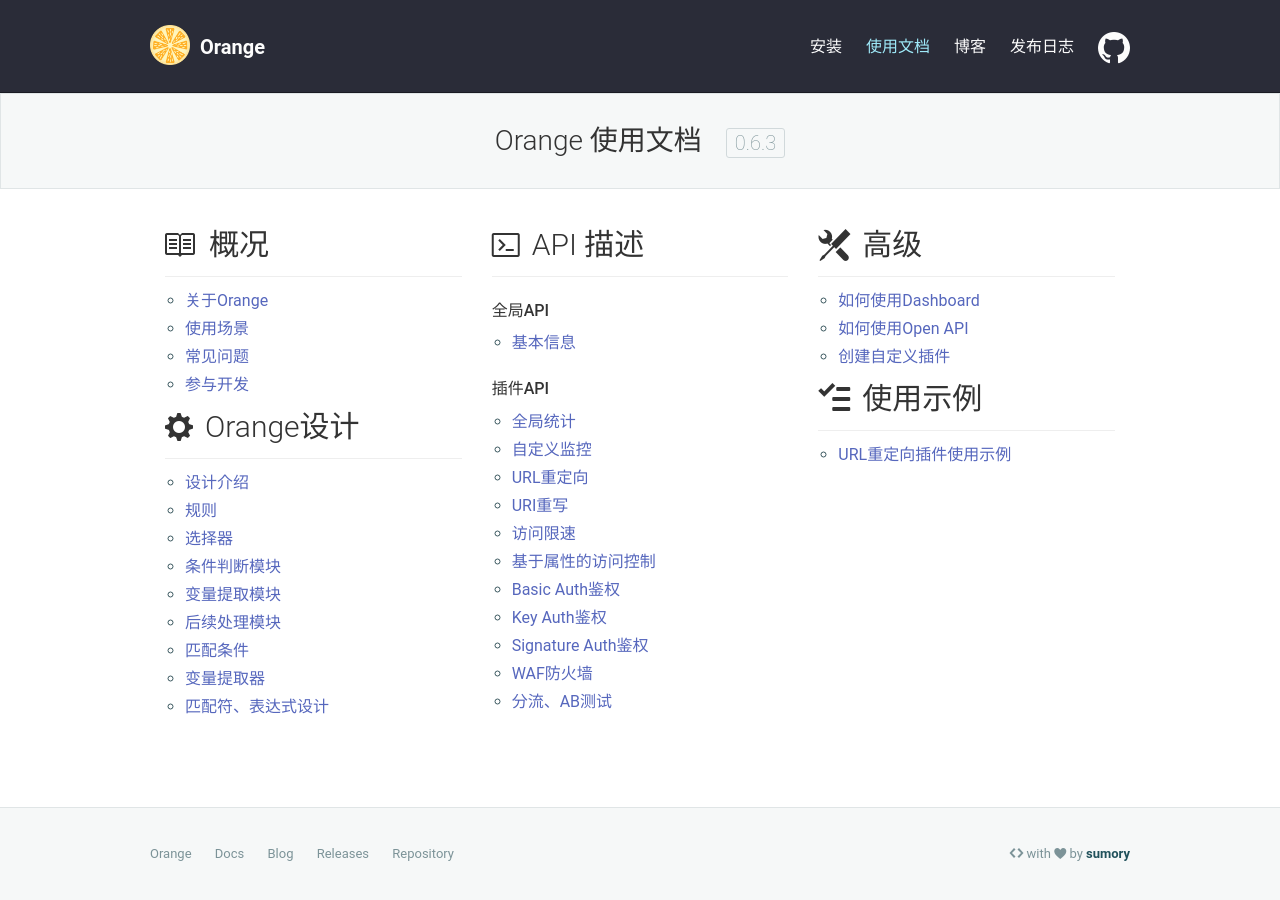
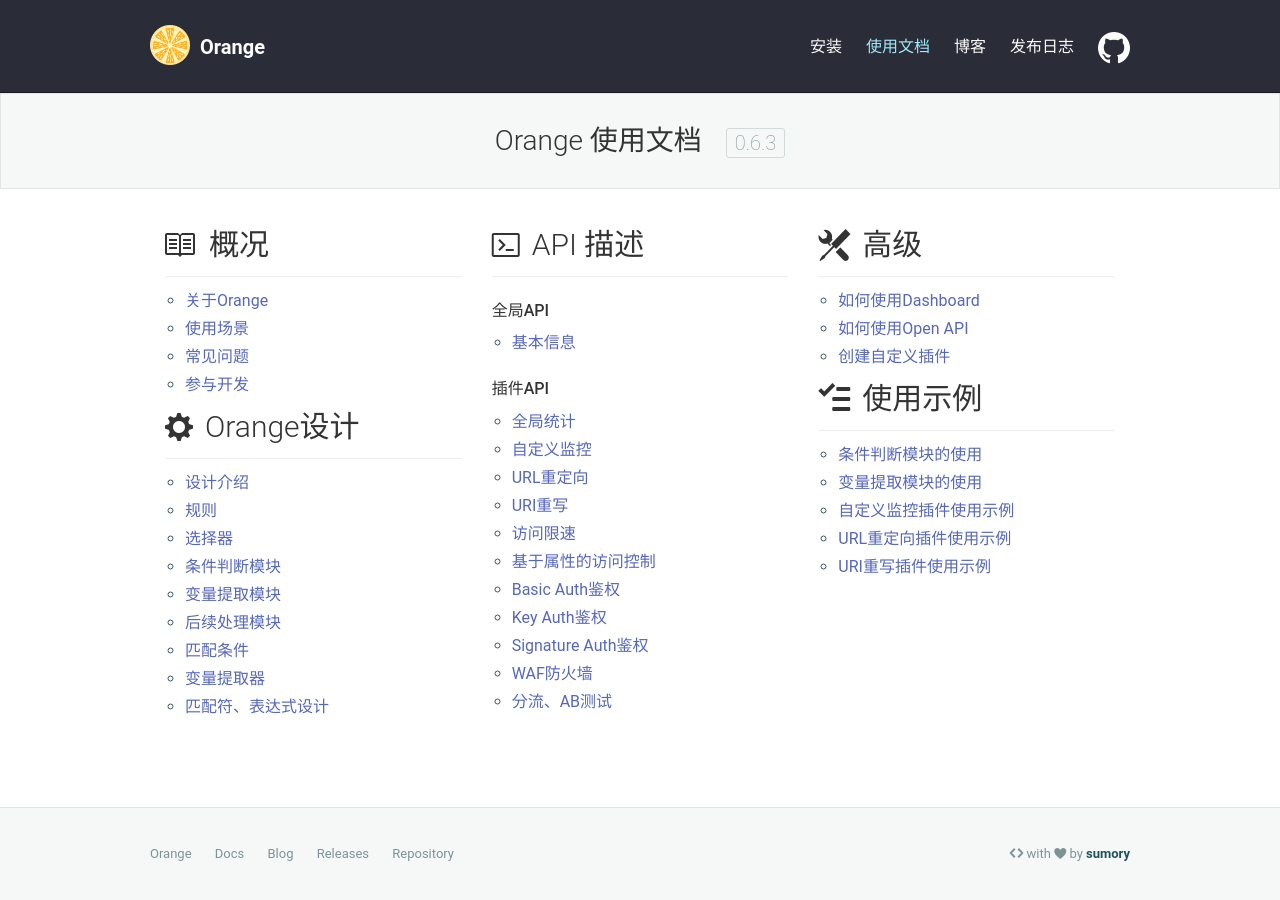
Before and after one commit to sumory/orange.sumory.com, a Jekyll site: the page built from _pages/docs.html, in a window 1280 px wide. Built offline with Jekyll 4.4.1, drawn with Linux system fonts in a browser that asks for light colours; part of the change alters nothing that is shown.

Commit message:
update docs for Orange v0.6.3

```diff
--- /dev/null
+++ b/_docs/usages/extractor.md
@@ -0,0 +1,54 @@
+---
+category: Usages
+redirect_from:
+    - /docs/latest/usages/judge/
+title: "变量提取模块的使用"
+sort_title: "102"
+---
+
+[变量提取模块](/docs/concept/extractor/)是多个插件中都使用到的一个模块， 它主要用来从请求中提取出各种信息， 比如query string, form表单里的字段， 某个header头等等。
+
+它支持两种提取方式：
+
+- 索引式提取
+- 模板式提取
+
+关于变量提取方式的设计可参看[issues#15](https://github.com/sumory/orange/issues/15)。
+
+
+### 索引式提取
+
+顾名思义， 索引式提取的含义是将提取出的所有变量按照顺序保存在一个数组中， 后续以下标的方式来使用。
+
+
+比如我们在"变量提取模块"提取了三个值：
+
+![](/images/usages/extractor_1.png)
+
+那么之后就可以通过${1}、${2}、${3}来使用， 其中
+
+- ${1}指的是header头里的app_version字段， 如果header没有此字段， 则赋一个默认值`v0.1`
+- ${2}指的是query中的uid字段
+- ${3}指的是query中age字段， 若无则给予默认值18
+
+### 模板式提取
+
+模板时提取主要为了解决索引式提取必须要按序使用的问题， 并且当需要从uri中提取多个值时索引式提取方式并不友好。
+
+
+如以下示例， 我们提取了四个值：
+
+![](/images/usages/extractor_2.png)
+
+则之后我们可以通过以下方式来使用：
+
+- \{\{query.uid\}\}指的是从query中提取出的uid字段
+- \{\{query.age\}\}指的是从query中提取出的age字段, 若无则给予默认值18
+- \{\{uri.v1\}\}指的是从格式为`^/start/(.*)/(.*)/end`的URI中提取出的第1个分段值
+    - 比如， 如果URI为/start/abc/123/end, 则此时值为abc
+    - 如果URI为/start/momo/sharp/end, 则此时值为momo
+- \{\{uri.v2\}\}指的是从格式为`^/start/(.*)/(.*)/end`的URI中提取出的第2个分段值
+    - 比如， 若URI为/start/abc/123/end, 则此时值为123
+    - 如果URI为/start/momo/sharp/end, 则此时值为sharp
+
+注意， 若从URI中提取， 仍然要根据顺序来使用， 如\{\{uri.v1\}\}、\{\{uri.v2\}\}、\{\{uri.v3\}\}.
--- /dev/null
+++ b/_docs/usages/judge.md
@@ -0,0 +1,70 @@
+---
+category: Usages
+redirect_from:
+    - /docs/latest/usages/judge/
+title: "条件判断模块的使用"
+sort_title: "101"
+---
+
+[条件判断模块](/docs/concept/judge/)是多个插件中都使用到的一个模块， 它主要用来筛选出目标流量。
+
+**对于PostPrams类型的条件**, 当前只支持`Content-Type`为`application/x-www-form-urlencoded`的POST请求。
+
+条件判断模块有四种类型：
+
+- 单一条件匹配： 顾名思义， 只支持一个条件
+- and匹配： 对所有条件取与操作
+- or匹配： 对所有条件取或操作
+- 复杂匹配： 根据另行配置的表达式判断是否匹配
+
+其中， 每个[条件](/docs/concept/condition/)都支持8种数据来源的8种操作符运算， 可自由搭配。
+
+
+### 单一条件匹配
+
+单一条件匹配非常简单， 比如我们想筛选出来自某个IP的流量， 只需:
+
+![](/images/usages/judge_1.png)
+
+比如想筛选出访问某个域名的流量， 只需:
+
+![](/images/usages/judge_2.png)
+
+
+### and匹配
+
+支持多个条件作and运算，如果结果为真， 则表示该请求命中这个规则， 即筛选出了这部分流量。
+
+比如我们想筛选出来自10.3.2.1访问my_domain.com的请求， 只需：
+
+![](/images/usages/judge_3.png)
+
+
+比如我们想筛选出**访问/user**这个URI并且**query中含有id这个参数**， 并且其**值大于1234**的请求， 只需：
+
+![](/images/usages/judge_4.png)
+
+
+### or匹配
+
+or匹配与and匹配类似， 不过是对所有条件作**或**运算。
+
+
+### 复杂匹配
+
+**注意**： 复杂匹配可使用lua条件运算来筛选流量， 但其性能相较于上文几种方式会有下降， 应优先选择前三种流量筛选方式。
+
+复杂匹配需要配置一个表达式，名为expression， 表达式中每个值的格式为v[index], 比如v[1]对应的就是第一个条件的值。
+
+
+比如我们需要筛选出以下流量：
+
+- 来源IP为10.3.2.1或10.4.5.6
+- query中含有id， 并且id>1234
+
+我们只需如下配置即可：
+
+![](/images/usages/judge_5.png)
+
+
+(v[1] or v[2]) and v[3]，即前两个条件至少一个为真并且第三个条件为真时，规则为真， 这时这个请求就被筛选出来了。
--- /dev/null
+++ b/_docs/usages/monitor.md
@@ -0,0 +1,28 @@
+---
+category: Usages
+redirect_from:
+    - /docs/latest/usages/monitor/
+title: "自定义监控插件使用示例"
+sort_title: "201"
+---
+
+自定义监控： 用于对“筛选”出来的流量进行统计、监控。
+
+当前的监控指标有：
+
+- 请求总次数： 分别统计200/300/400/500区间的请求数
+- QPS
+- 请求总耗时/平均请求耗时
+- 总流量/平均请求流量
+
+
+#### 示例
+
+监控`/user`开头的请求流量， 则配置规则如下：
+
+![](/images/usages/monitor_rule.png)
+
+
+查看监控：
+
+![](/images/usages/monitor_stat.png)
--- a/_docs/usages/redirect.md
+++ b/_docs/usages/redirect.md
@@ -3,7 +3,28 @@ category: Usages
 redirect_from:
     - /docs/latest/usages/redirect/
 title: "URL重定向插件使用示例"
-sort_title: "3"
+sort_title: "202"
 ---
 
-#### URL重定向示例1
+
+URL重定向主要用于将访问站A的请求redirect到站B， 比较典型的应用是代理某些API。
+
+
+
+#### 示例
+
+
+比如我们要将访问`/to_baidu`的请求代理到baidu.com， 可如下配置
+
+![](/images/usages/redirect_1.png)
+
+之后访问`/to_baidu?search=abc`就会被重定向到`https://www.baidu.com/s?wd=abcd`。
+
+关于图中"规则"的配置请阅读[条件判断模块的使用](/docs/usages/judge/)， 关于"处理"时参数值的使用请阅读[变量提取模块的使用](/docs/usages/extractor/)。
+
+
+要**特别**说明的是：
+
+![](/images/usages/redirect_2.png)
+
+对于红线标出的值(即要redirect到的地址)需要是一个<span style="color:red">完整的URL</span>（带域名）， 而**不能是**URI。 若对此概念有混淆感，请首先搞清楚`redirect`和`rewrite`的区别。
--- /dev/null
+++ b/_docs/usages/rewrite.md
@@ -0,0 +1,29 @@
+---
+category: Usages
+redirect_from:
+    - /docs/latest/usages/rewrite/
+title: "URI重写插件使用示例"
+sort_title: "203"
+---
+
+
+URI重写主要用于站内请求的重写，比如将`/user/create`重写为`/u/new`， 当时用浏览器访问被重写的URI时， 浏览器地址栏的URL并不会发生变化， 请特别注意它与[URL重定向插件](/docs/usages/redirect/)的区别。
+
+
+#### 示例
+
+
+比如我们要将访问`/rewrite/`的请求重写成访问`/to_rewrite/`的请求， 可如下配置
+
+![](/images/usages/rewrite1.png)
+
+之后访问`/rewrite?a=123`时， 真正访问的是`/to_rewrite/123`。
+
+关于图中"规则"的配置请阅读[条件判断模块的使用](/docs/usages/judge/)， 关于"变量"、"处理"时参数值的使用请阅读[变量提取模块的使用](/docs/usages/extractor/)。
+
+
+要**特别**说明的是：
+
+![](/images/usages/rewrite2.png)
+
+对于红线标出的值(即要rewrite到的地址)需要是一个<span style="color:red">URI</span>， 而**不能是**URL。 请特别注意它与"重定向"的区别。
```
Also changed, not shown: images/usages/extractor_1.png (added), images/usages/extractor_2.png (added), images/usages/judge_1.png (added), images/usages/judge_2.png (added), images/usages/judge_3.png (added), images/usages/judge_4.png (added), images/usages/judge_5.png (added), images/usages/monitor_rule.png (added), images/usages/monitor_stat.png (added), images/usages/redirect_1.png (added), images/usages/redirect_2.png (added), images/usages/rewrite1.png (added), images/usages/rewrite2.png (added).
